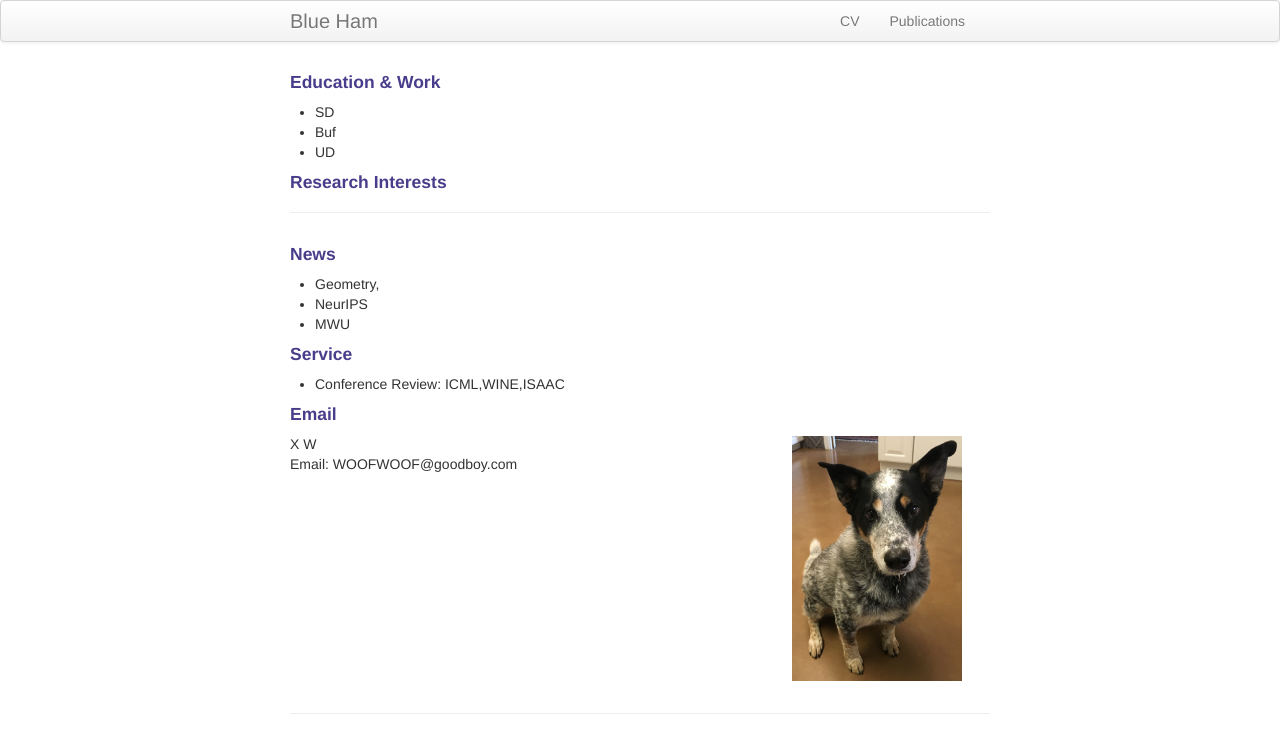
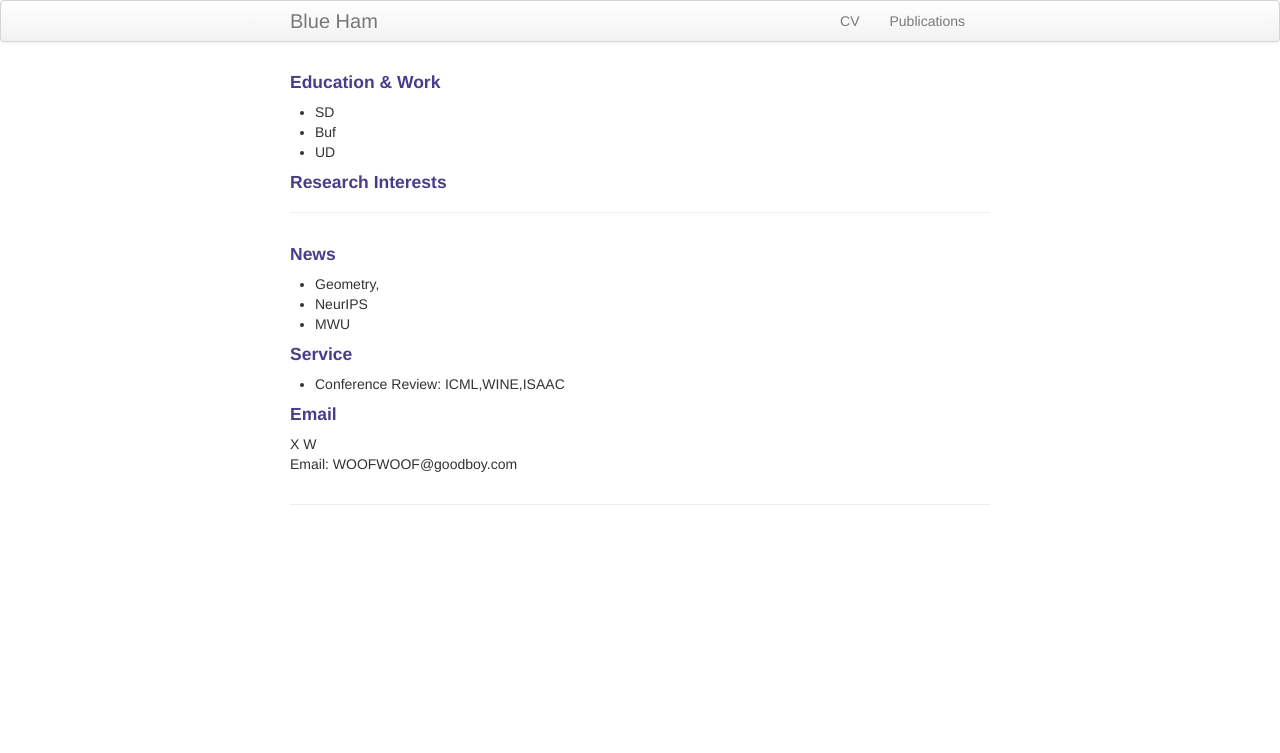
Before and after one commit to xiiaowang/xiiaowang.github.io, a Jekyll site: the page built from index.md, in a window 1280 px wide. Shown: the top 753 px of the page. Built offline with Jekyll 4.4.1, drawn with Linux system fonts in a browser that asks for light colours.

Commit message:
Update index.md
deleted: <div class="span2">
        <a href="../assets/headshot.jpg">
            <img src="../assets/headshot.jpg"
                  title="Blue Ham" alt="Blue Ham"/></a>
        </div>

```diff
--- a/index.md
+++ b/index.md
@@ -36,10 +36,6 @@ keywords: machine learning, geometry
             Email: WOOFWOOF@goodboy.com<br/>
         </div>
 
-        <div class="span2">
-        <a href="../assets/headshot.jpg">
-            <img src="../assets/headshot.jpg"
-                  title="Blue Ham" alt="Blue Ham"/></a>
-        </div>
+
     </div>
 </div>
```
